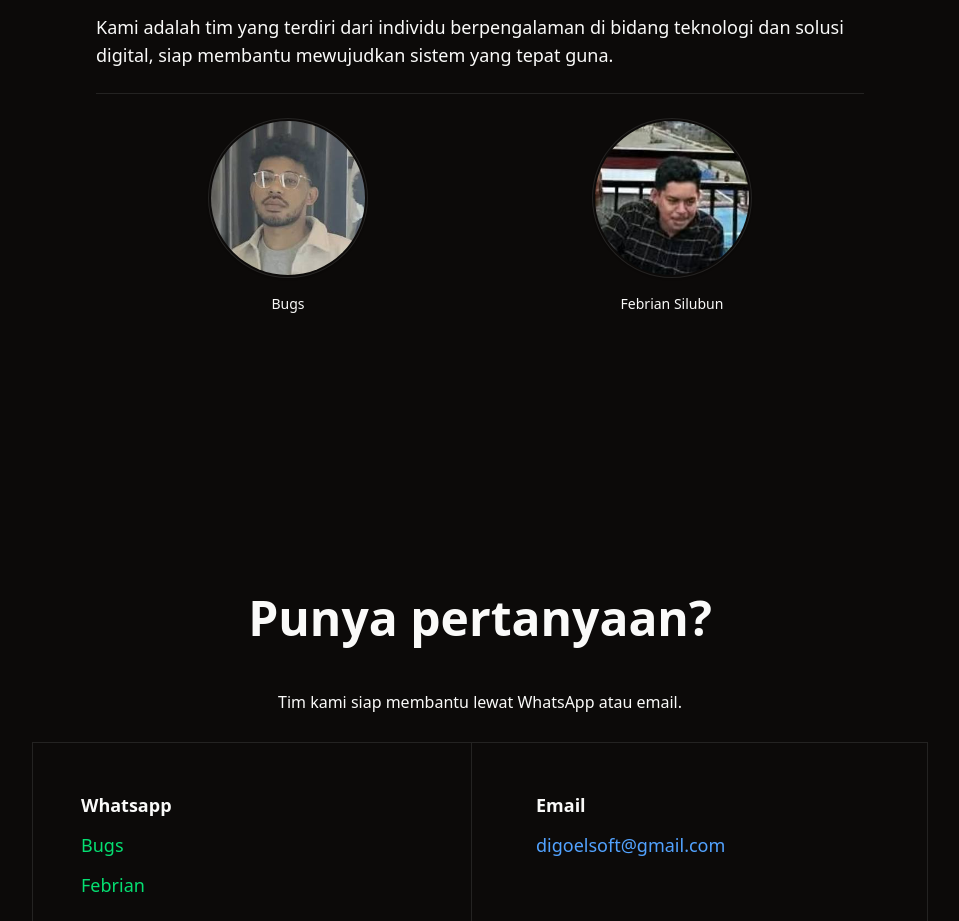
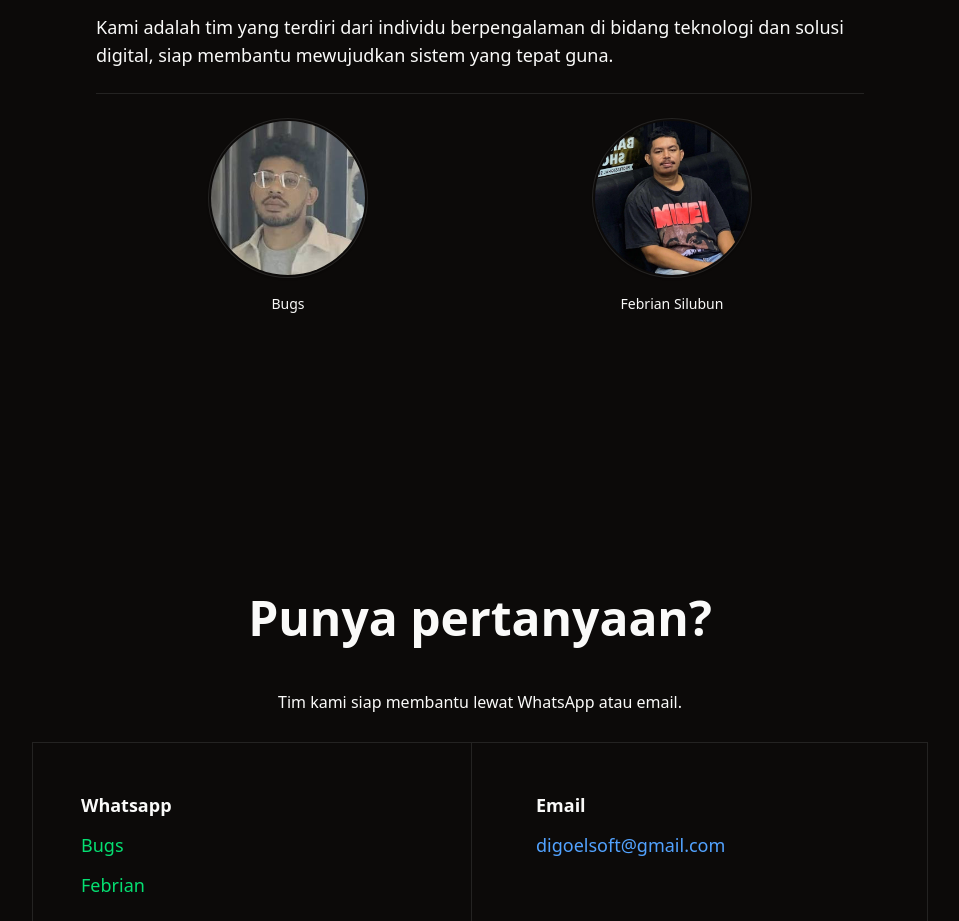
Before and after one commit to bugs17/digoelsoft-website, a Next.js app: page / in a window 1280 px wide. Shown: the part 2580-3501 px from the top of the page, without its empty margins (160-1119 px from the left). Built offline with nearby package versions, Linux system fonts and the light colour scheme.

Commit message:
change team profile pic

```diff
--- a/components/team.jsx
+++ b/components/team.jsx
@@ -5,7 +5,7 @@ const members = [
     },
     {
         name: 'Febrian Silubun',
-        avatar: '/feb.jpg',
+        avatar: '/feb.jpeg',
     }
 ]
 
```
Also changed, not shown: public/feb.jpeg (added), public/feb2.jpg (renamed from public/feb.jpg).
